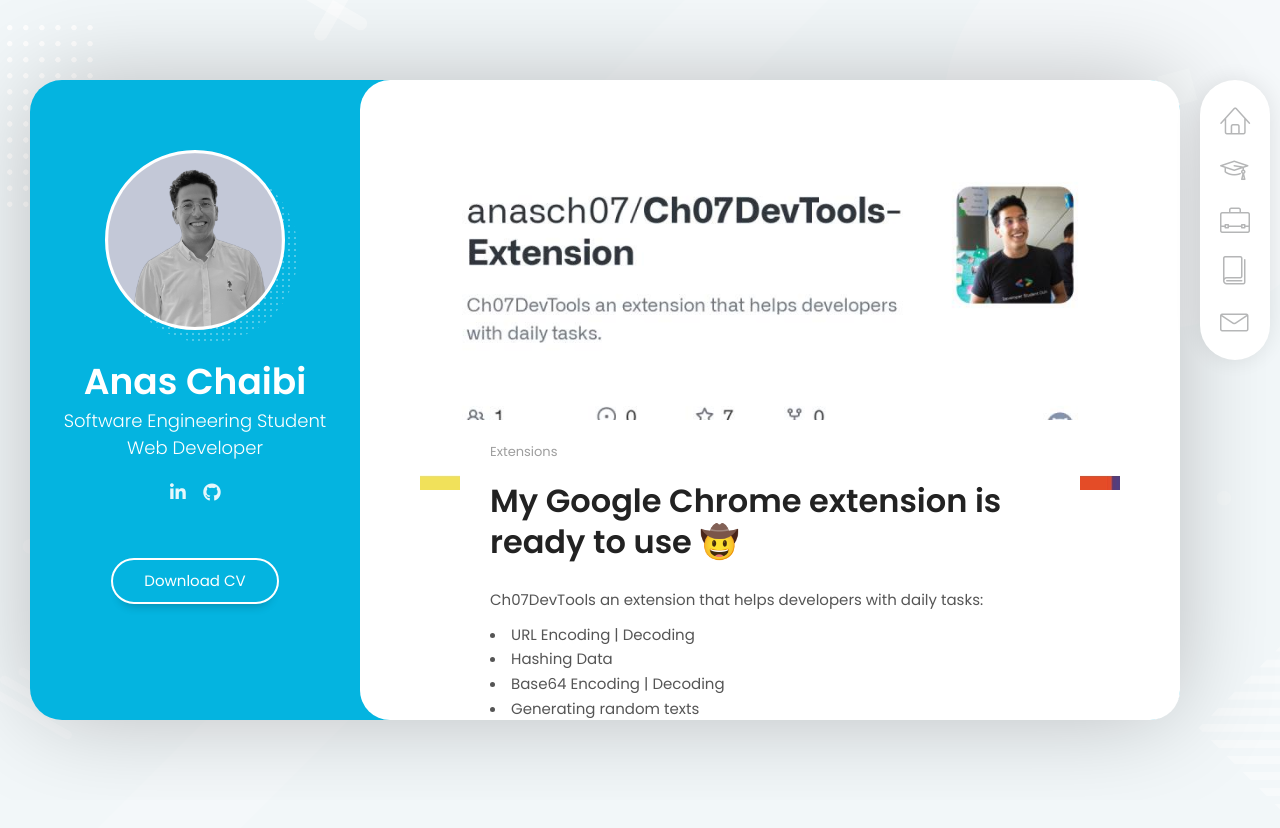
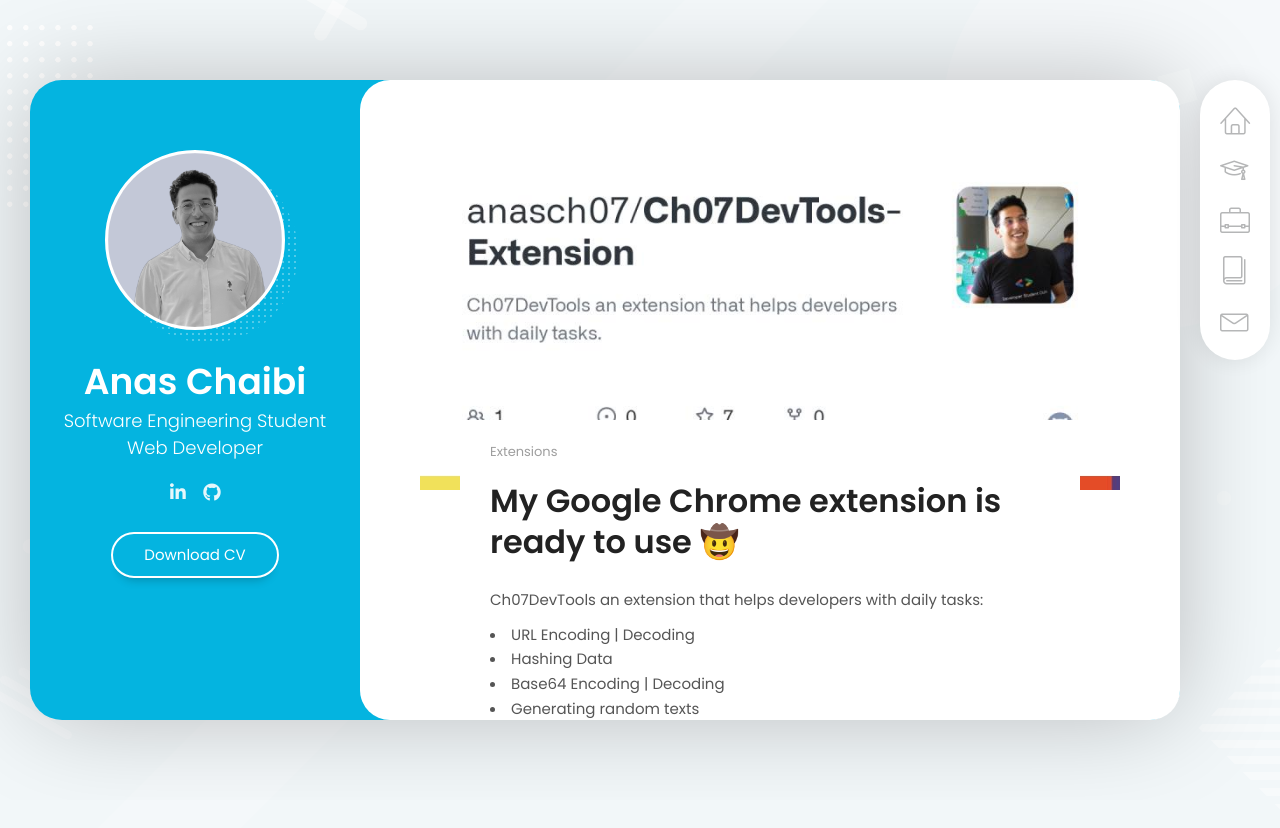
Before and after one commit to anasch07/Portfolio, a PHP site: page /blogs/chrome-extension-blog.html in a window 1280 px wide. Run offline with PHP 8.4, Linux system fonts and the light colour scheme; some libraries are stand-ins or nearby versions.

Commit message:
fix: download cv css

```diff
--- a/css/main.css
+++ b/css/main.css
@@ -490,8 +490,16 @@ input[type="submit"]:focus {
 /* --- End Social Links --- */
 
 .header-buttons {
-  margin-top: 50px;
-}
+  margin-top: 4vh;
+}
+
+
+@media only screen and (max-width: 1280px) {
+  .header-buttons {
+    margin-top: 3vh;
+  }
+}
+
 
 .header-buttons .btn-primary {
   background-color: transparent;
```
